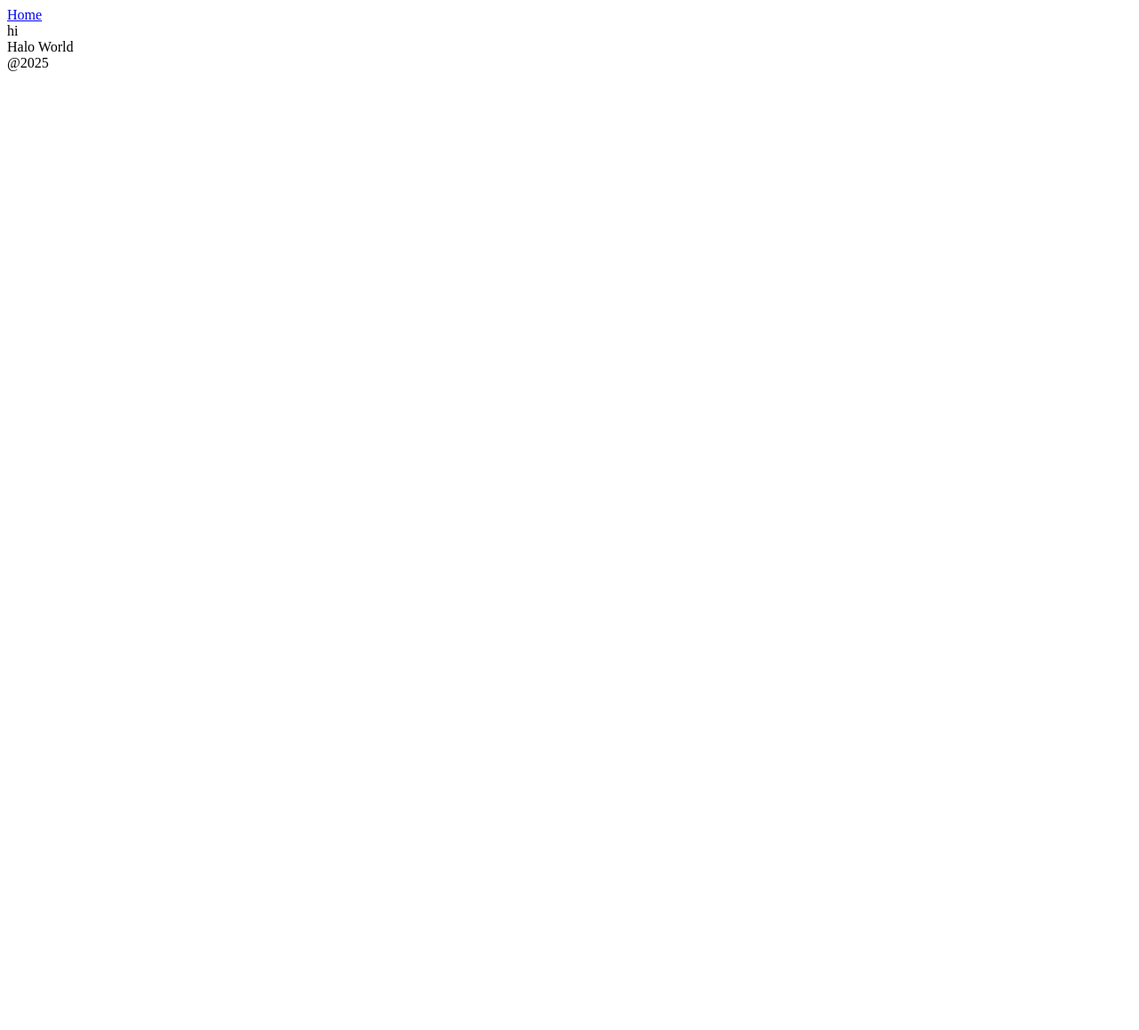
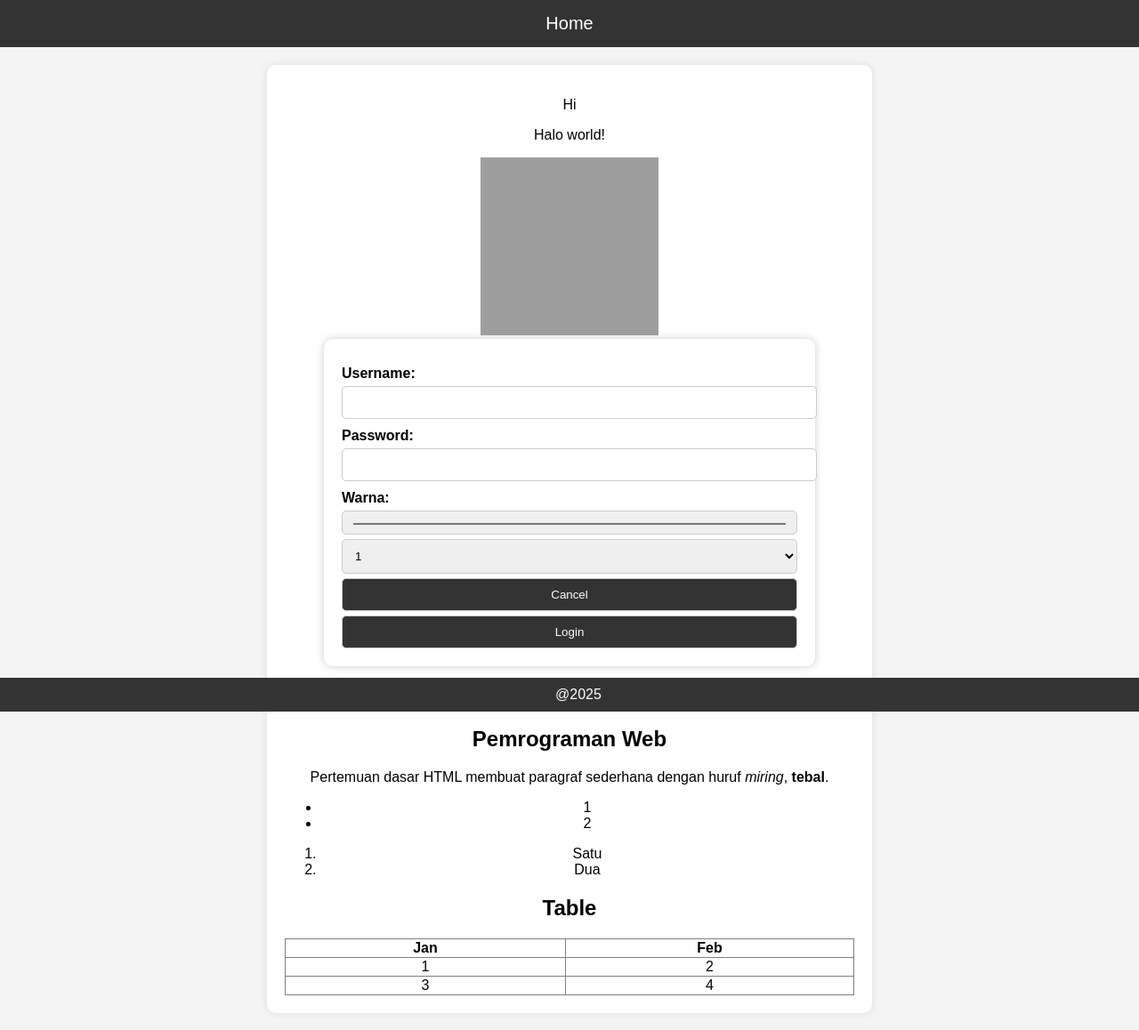
Before and after one commit to Fajarnr18/pw, a plain HTML site: page latihan.HTML in a window 1280 px wide. Shown: the whole page at 89% size. Before the commit the page ends 800 px from the top, so only its background shows below. Drawn offline with Linux system fonts and the light colour scheme; grey boxes are pictures that could not be loaded.

Commit message:
Update latihan.HTML

```diff
--- a/latihan.HTML
+++ b/latihan.HTML
@@ -1,13 +1,143 @@
+<!DOCTYPE html>
 <html>
 <head>
-  <title> Pertemuan 2 HTML dasar</title>
+    <title>Pertemuan 2 - HTML Dasar</title>
+    <style>
+        body {
+            font-family: Arial, sans-serif;
+            background-color: #f4f4f4;
+            text-align: center;
+            margin: 0;
+            padding: 0;
+        }
+        header {
+            background-color: #333;
+            padding: 15px;
+        }
+        header a {
+            color: white;
+            text-decoration: none;
+            font-size: 20px;
+        }
+        main {
+            background: white;
+            margin: 20px auto;
+            padding: 20px;
+            width: 50%;
+            border-radius: 10px;
+            box-shadow: 0px 0px 10px rgba(0, 0, 0, 0.1);
+        }
+        form {
+            text-align: left;
+            margin: auto;
+            width: 80%;
+            background: #fff;
+            padding: 20px;
+            border-radius: 10px;
+            box-shadow: 0px 0px 10px rgba(0, 0, 0, 0.2);
+        }
+        label {
+            display: block;
+            margin-top: 10px;
+            font-weight: bold;
+        }
+        input, select, button {
+            width: 100%;
+            padding: 10px;
+            margin-top: 5px;
+            border-radius: 5px;
+            border: 1px solid #ccc;
+        }
+        input[type="submit"], button {
+            background-color: #333;
+            color: white;
+            cursor: pointer;
+        }
+        input[type="submit"]:hover, button:hover {
+            background-color: #555;
+        }
+        footer {
+            background-color: #333;
+            color: white;
+            padding: 10px;
+            position: fixed;
+            width: 100%;
+            bottom: 0;
+        }
+    </style>
 </head>
-  <body>
-    <header><a href="#"> Home </a></header>
-    <main> hi
-    </br>
+<body>
+    <header>
+        <a href="ipwija.ac.id">Home</a>
+    </header>
+
+    <main>
+        <p>Hi</p>
+
+        <section>
+            <p>Halo world!</p>
+        </section>
+
+        <section id="gambar">
+            <img src="https://i.pinimg.com/736x/af/14/4d/af144d25a02f25247cf669b8474ec81a.jpg" height="200" width="200" alt="Gambar contoh">
+        </section>
+
+        <section>
+            <form>
+                <label>Username:</label>
+                <input type="text">
+                <label>Password:</label>
+                <input type="password">
+                <label>Warna:</label>
+                <input type="color">
+                <select>
+                    <option>1</option>
+                    <option>2</option>
+                </select>
+                <input type="submit" value="Cancel">
+                <button>Login</button>
+            </form>
+        </section>
+
+        <section id="paragraf">
+            <h1>Pertemuan 2</h1>
+            <h2>Pemrograman Web</h2>
+            <p>Pertemuan dasar HTML membuat paragraf sederhana dengan huruf <i>miring</i>, <b>tebal</b>.</p>
+
+            <ul>
+                <li>1</li>
+                <li>2</li>
+            </ul>
+
+            <ol>
+                <li>Satu</li>
+                <li>Dua</li>
+            </ol>
+        </section>
+
+        <section id="Table">
+            <h2>Table</h2>
+            <table border="1" style="width:100%; border-collapse: collapse;">
+                <thead>
+                    <tr>
+                        <th>Jan</th>
+                        <th>Feb</th>
+                    </tr>
+                </thead>
+                <tbody>
+                    <tr>
+                        <td>1</td>
+                        <td>2</td>
+                    </tr>
+                    <tr>
+                        <td>3</td>
+                        <td>4</td>
+                    </tr>
+                </tbody>
+            </table>
+        </section>
     </main>
-    <section> Halo World </section>
+
     <footer>@2025</footer>
-  </body>
+</body>
 </html>
```
